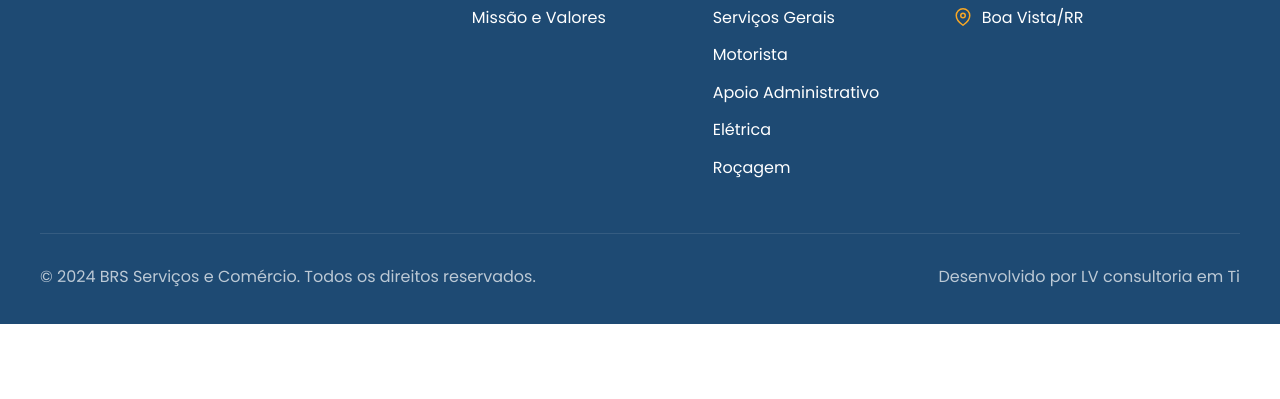
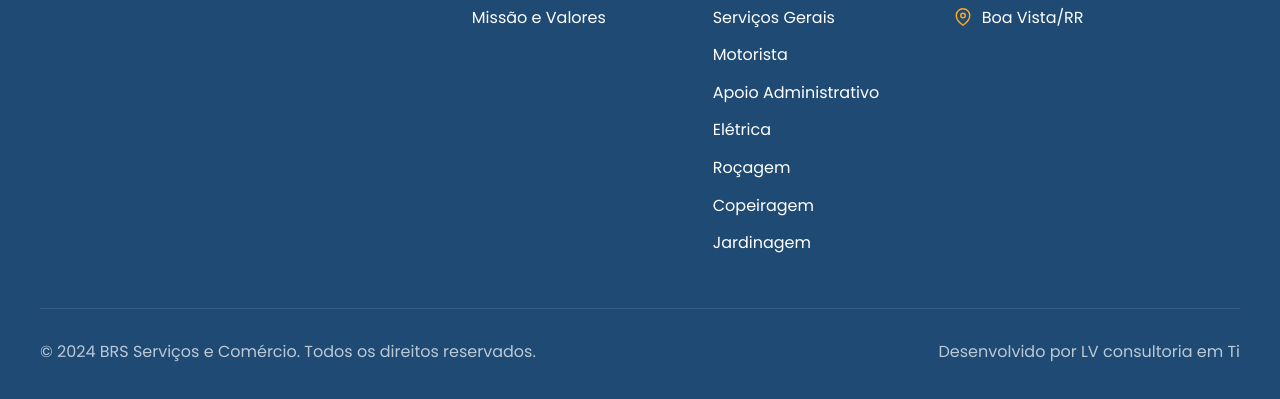
Before and after one commit to F2nn1K/sitebrs, a plain HTML site: page index.html in a window 1280 px wide. Shown: the part 8457-8856 px from the top of the page. Before the commit the page ends 8781 px from the top, so only its background shows below. Drawn offline with Linux system fonts and the light colour scheme; animation ran at ten frames a second.

Commit message:
Atualiza imagens de servicos e adiciona Copeiragem e Jardinagem no footer
Co-authored-by: Cursor <cursoragent@cursor.com>

```diff
--- a/index.html
+++ b/index.html
@@ -538,6 +538,8 @@
                         <li><a href="#servicos">Apoio Administrativo</a></li>
                         <li><a href="#servicos">Elétrica</a></li>
                         <li><a href="#servicos">Roçagem</a></li>
+                        <li><a href="#servicos">Copeiragem</a></li>
+                        <li><a href="#servicos">Jardinagem</a></li>
                     </ul>
                 </div>
 
```
Also changed, not shown: servicos/rocagem.png, servicos/sevicosgerais.png.
